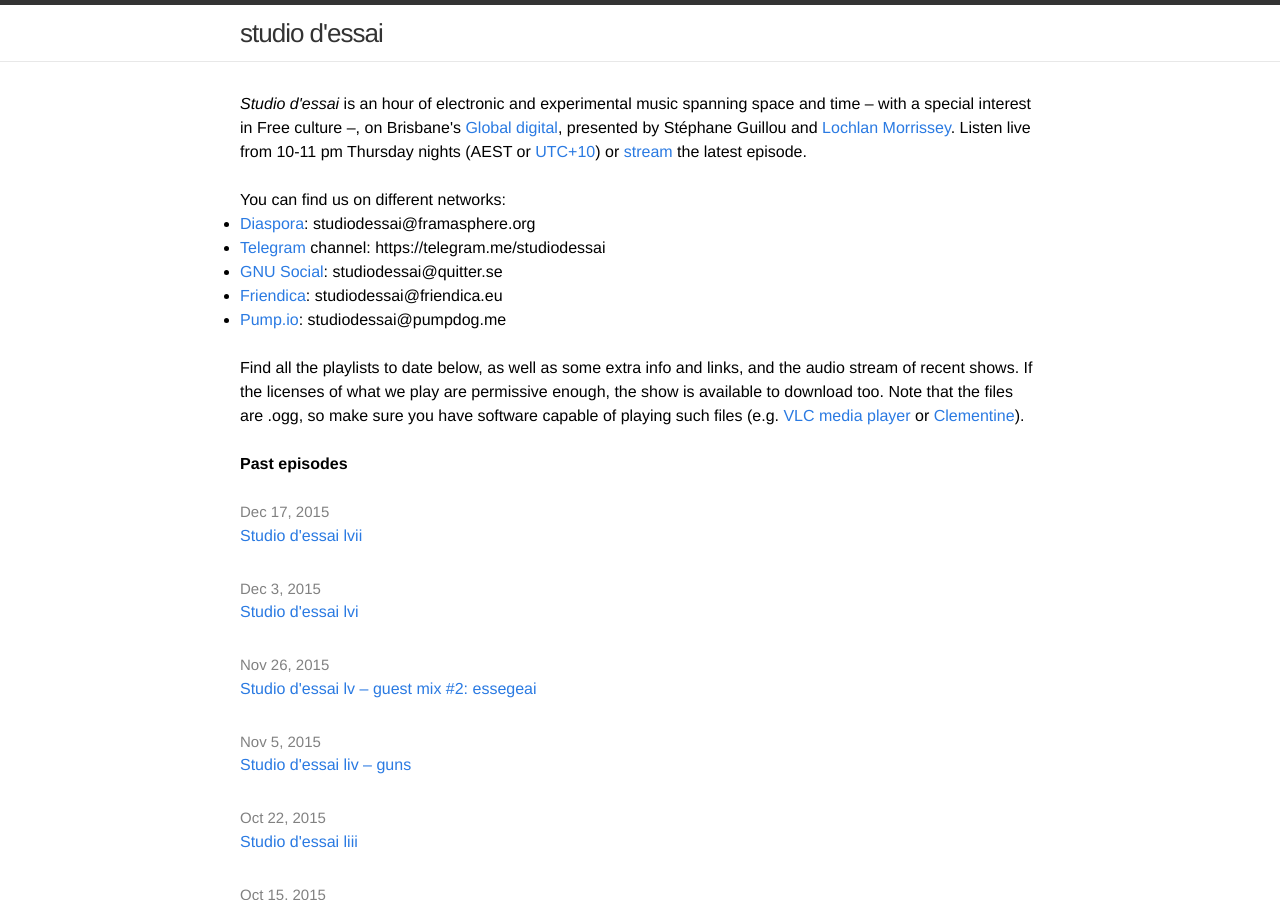
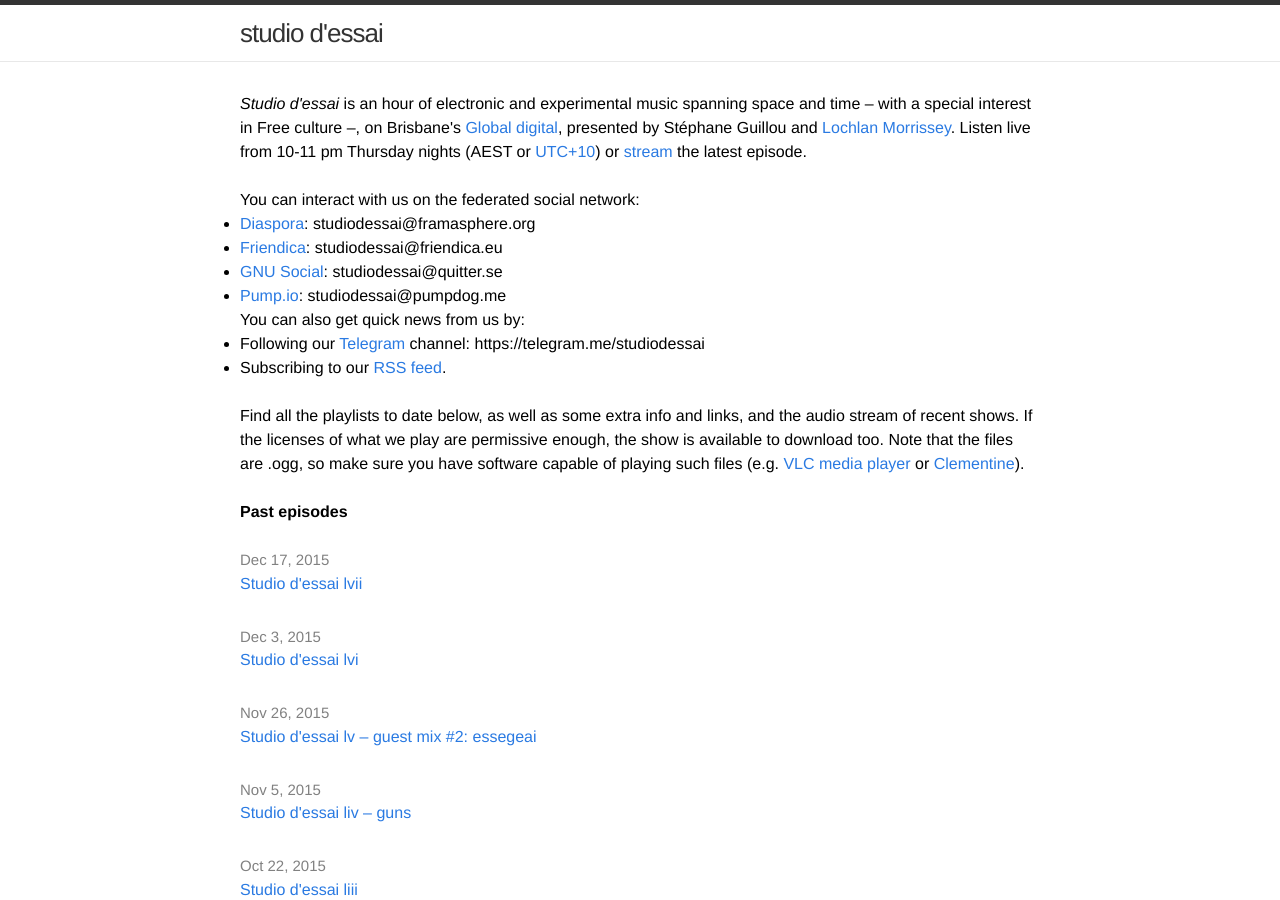
Before and after one commit to studio-dessai/studio-dessai.github.io, a Jekyll site: the page built from index.html, in a window 1280 px wide and 900 px high. Built offline with Jekyll 4.4.1, drawn with Linux system fonts in a browser that asks for light colours.

Commit message:
separate lists

```diff
--- a/index.html
+++ b/index.html
@@ -5,14 +5,20 @@ layout: default
 <p><em>Studio d'essai</em> is an hour of electronic and experimental music spanning space and time – with a special interest in Free culture –, on Brisbane's <a
 href="http://4eb.org.au"> Global digital</a>, presented by Stéphane Guillou and <a href="http://loch.land">Lochlan Morrissey</a>. Listen live from 10-11 pm Thursday nights (AEST or <a href="https://en.wikipedia.org/wiki/UTC%2B10:00">UTC+10</a>) or <a href="http://4eb.org.au/global-ondemand">stream</a> the latest episode.</p>
 </br>
-<p>You can find us on different networks:</p>
+<p>You can interact with us on the federated social network:</p>
 <ul>
   <li><a href="https://diasporafoundation.org/">Diaspora</a>: studiodessai@framasphere.org</li>
-  <li><a href="https://telegram.org/">Telegram</a> channel: https://telegram.me/studiodessai</li>
+  <li><a href="http://friendica.com/">Friendica</a>: studiodessai@friendica.eu</li>
   <li><a href="https://www.gnu.org/software/social/">GNU Social</a>: studiodessai@quitter.se</li>
-  <li><a href="http://friendica.com/">Friendica</a>: studiodessai@friendica.eu</li>
   <li><a href="http://pump.io/">Pump.io</a>:  studiodessai@pumpdog.me</li>
 </ul>
+
+You can also get quick news from us by:
+<ul>
+  <li>Following our <a href="https://telegram.org/">Telegram</a> channel: https://telegram.me/studiodessai</li>
+  <li>Subscribing to our <a href="{{ "/feed.xml" | prepend: site.baseurl }}">RSS feed</a>.</li>
+</ul>
+
 </br>
 <p>Find all the playlists to date below, as well as some extra info and links, and the audio stream of recent shows. If the licenses of what we play are permissive enough, the show is available to download too. Note that the files are .ogg, so make sure you have software capable of playing such files (e.g. <a href="https://www.videolan.org/vlc/">VLC media
 player</a> or <a href="http://www.clementine-player.org/">Clementine</a>).</p>
```
